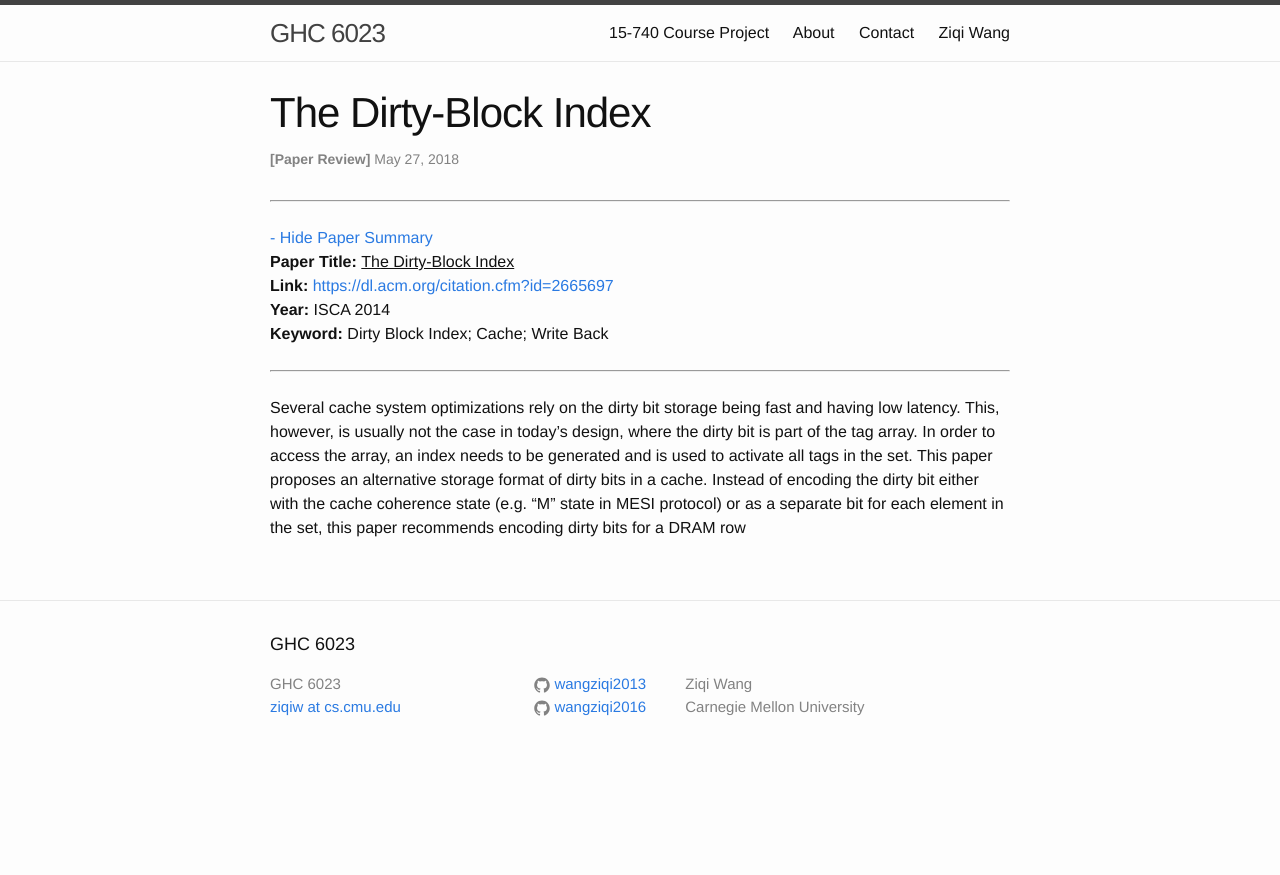
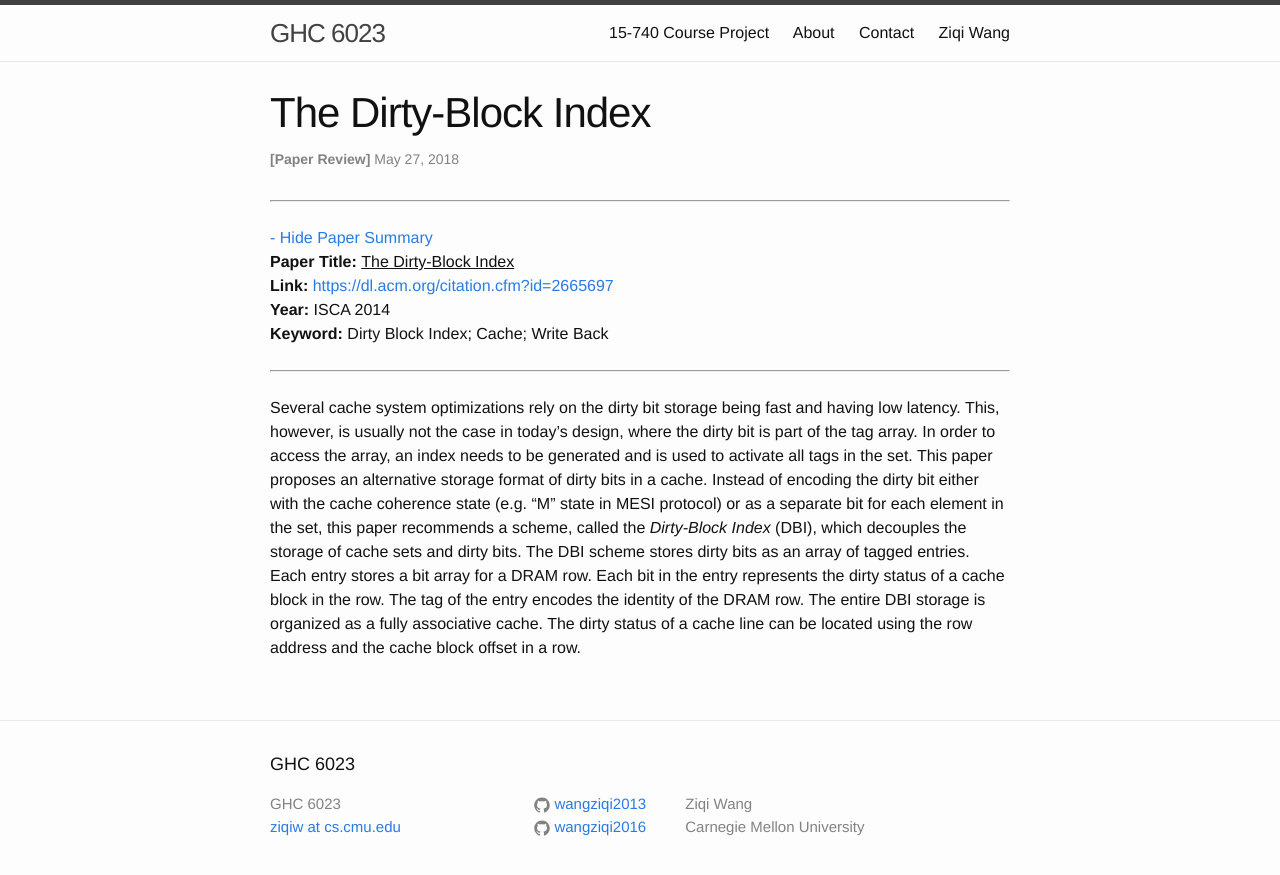
Before and after one commit to wangziqi2013/wangziqi2013.github.io, a Jekyll site: the page built from _posts/2018-05-27-dbi.markdown, in a window 1280 px wide. Shown: the top 875 px of the page. Built offline with Jekyll 4.4.1, drawn with Linux system fonts in a browser that asks for light colours.

Commit message:
Finish first paragraph

```diff
--- a/_posts/2018-05-27-dbi.markdown
+++ b/_posts/2018-05-27-dbi.markdown
@@ -19,4 +19,9 @@ bit is part of the tag array. In order to access the array, an index needs to be
 and is used to activate all tags in the set. This paper proposes an alternative storage format
 of dirty bits in a cache. Instead of encoding the dirty bit either with the cache coherence
 state (e.g. "M" state in MESI protocol) or as a separate bit for each element in the set, this
-paper recommends encoding dirty bits for a DRAM row
+paper recommends a scheme, called the *Dirty-Block Index* (DBI), which decouples the storage of cache
+sets and dirty bits. The DBI scheme stores dirty bits as an array of tagged entries. Each entry
+stores a bit array for a DRAM row. Each bit in the entry represents the dirty status of a cache block
+in the row. The tag of the entry encodes the identity of the DRAM row. The entire DBI storage is
+organized as a fully associative cache. The dirty status of a cache line can be located using the
+row address and the cache block offset in a row.
```
